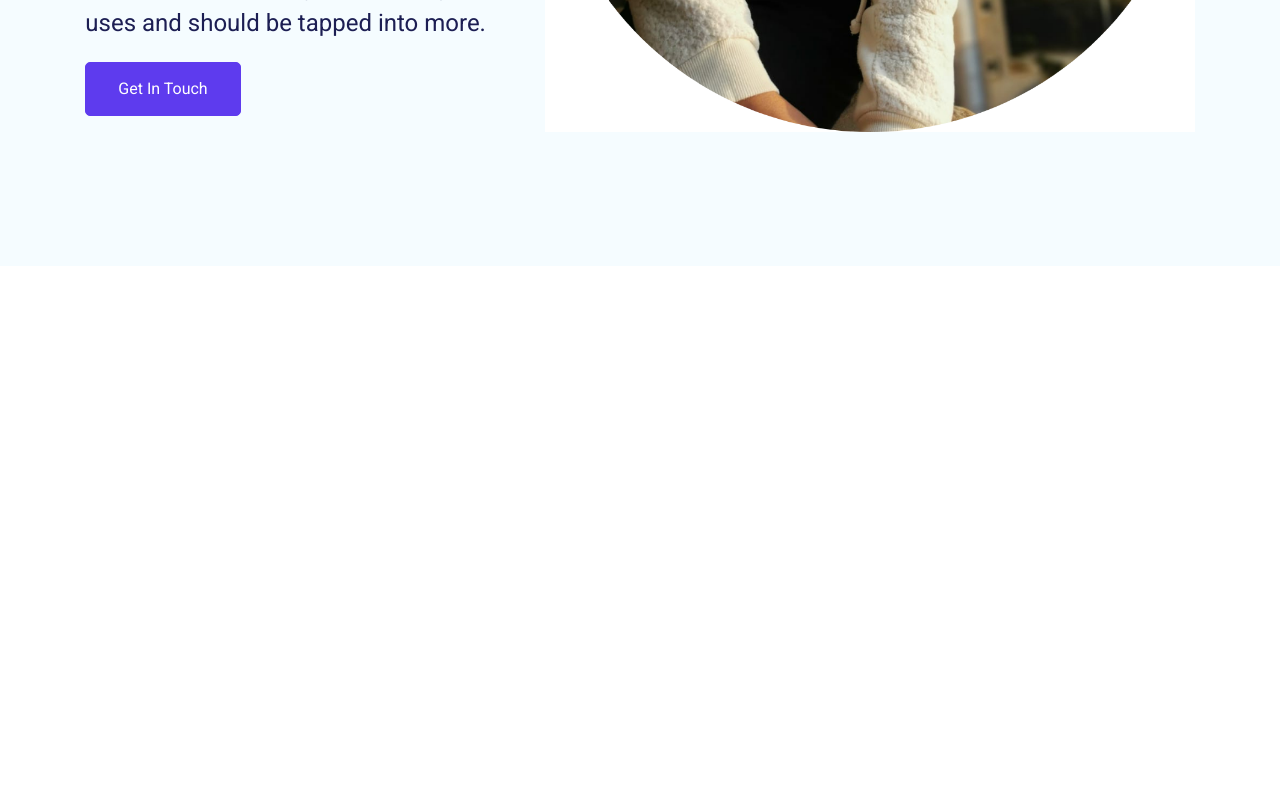
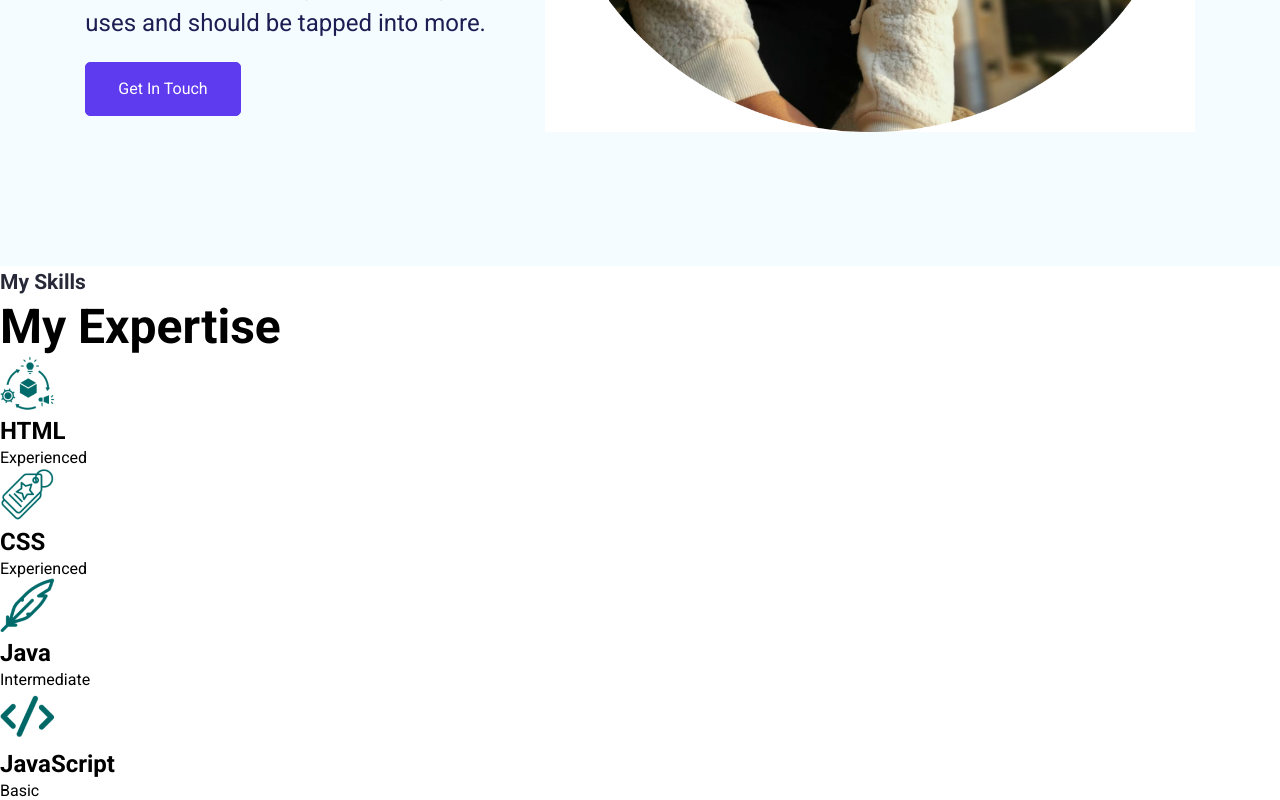
Before and after one commit to Paula-Wang/Portfolio-Page-in-React, a React (Create React App) app: page / in a window 1280 px wide. Shown: the part 651-1451 px from the top of the page. Before the commit the page ends 917 px from the top, so only its background shows below. Built offline with nearby package versions, Linux system fonts and the light colour scheme.

Commit message:
feat: :sparkles: add skills to function my skills
add html, css,  java, javascript

```diff
--- a/src/Pages/Home/Homescreen/index.jsx
+++ b/src/Pages/Home/Homescreen/index.jsx
@@ -1,9 +1,11 @@
 import HeroSection from "../HeroSection";
+import MySkills from "../MySkills";
 
 export default function Home () {
     return(
         <>
         <HeroSection />
+        <MySkills />
         </>
     )
 }
--- a/src/Pages/Home/MySkills.jsx
+++ b/src/Pages/Home/MySkills.jsx
@@ -0,0 +1,25 @@
+import data from "../../data/index.json";
+
+export default function MySkills() {
+  return (
+    <section className="skills--section" id="mySkills">
+      <div className="portfolio--container">
+        <p className="section--title">My Skills</p>
+        <h2 className="skills--section--heading">My Expertise</h2>
+      </div>
+      <div className="skills--section--container">
+        {data?.skills?.map((item, index) => (
+          <div key={index} className="skills--section--card">
+            <div className="skills--section--img">
+              <img src={item.src} alt="Product Chain" />
+            </div>
+            <div className="skills--section--card--content">
+              <h3 className="skills--section--title">{item.title}</h3>
+              <p className="skills--section--description">{item.description}</p>
+            </div>
+          </div>
+        ))}
+      </div>
+    </section>
+  );
+}
--- a/src/data/index.json
+++ b/src/data/index.json
@@ -2,33 +2,27 @@
     "skills": [
       {
         "id": "1",
-            "src":".img/product-chain-1.png",
+        "src": "./img/product-chain-1.png",
         "title": "HTML",
         "description": "Experienced"
       },
       {
         "id": "2",
-            "src":".img/tag-1.png",
+        "src": "./img/tag-1.png",
         "title": "CSS",
         "description": "Experienced"
       },
       {
         "id": "3",
-            "src":".img/feather-pen-2.png",
+        "src": "./img/feather-pen-2.png",
         "title": "Java",
-            "description": "Basic"
+        "description": "Intermediate"
       },
       {
         "id": "4",
-            "src":"./feather-pen-1.png",
-            "title": "C++",
-            "description": "Intermediate"
-        },
-        {
-            "id": "5",
-            "src":"./product-chain-1.png",
-            "title": "Kotlin",
-            "description": "Intermediate"
+        "src": "./img/feather-pen-1.png",
+        "title": "JavaScript",
+        "description": "Basic"
       }
     ]
   }
```
Lines whose indentation alone changed are shown as unchanged.
